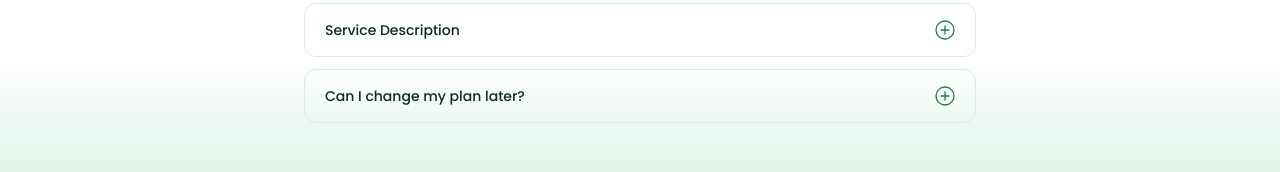
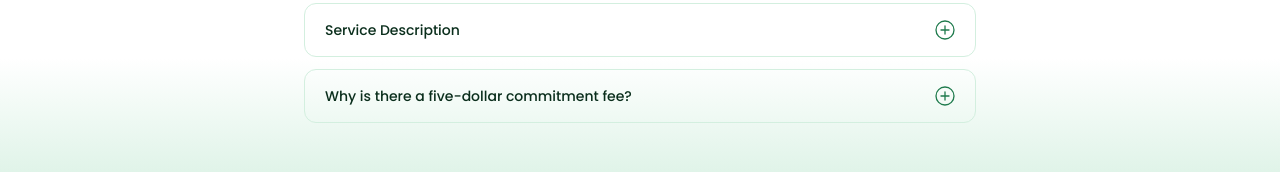
Before and after one commit to BillFixr-Solutions-L-L-C/BillFixr-Web-App, a Next.js app: page / in a window 1280 px wide. Shown: the part 4661-4833 px from the top of the page. Built offline with nearby package versions, Linux system fonts and the light colour scheme.

Commit message:
Replace last FAQ with the five-dollar commitment fee question
Also switched answer rendering to split on blank lines into separate
paragraphs, since this one has three.

```diff
--- a/src/components/landing/FAQ.tsx
+++ b/src/components/landing/FAQ.tsx
@@ -19,9 +19,9 @@ const faqs = [
       "BillFixr uses AI to scan your medical bill for billing errors, then generates and sends negotiation documents to your provider on your behalf, following up until a resolution is reached.",
   },
   {
-    question: "Can I change my plan later?",
+    question: "Why is there a five-dollar commitment fee?",
     answer:
-      "Yes, you can update your plan at any time from your account settings.",
+      "The five-dollar commitment fee is simply a gentle way to make sure we are supporting people who truly need help. Many people upload bills without any intention of continuing, and that slows down the process for those who are genuinely overwhelmed and looking for real relief.\n\nThis small fee helps us focus our time and energy on you. It also goes directly toward your final BillFixr fee, so you are not paying anything extra.\n\nIt is just a simple step that allows us to begin working on your bill immediately and give you the attention you deserve.",
   },
 ];
 
@@ -68,7 +68,11 @@ export default function FAQ() {
                   <ToggleIcon open={open} />
                 </button>
                 {open && (
-                  <p className="px-5 pb-4 text-sm text-primary-900/60">{faq.answer}</p>
+                  <div className="space-y-3 px-5 pb-4 text-sm text-primary-900/60">
+                    {faq.answer.split("\n\n").map((paragraph, j) => (
+                      <p key={j}>{paragraph}</p>
+                    ))}
+                  </div>
                 )}
               </div>
             );
```
